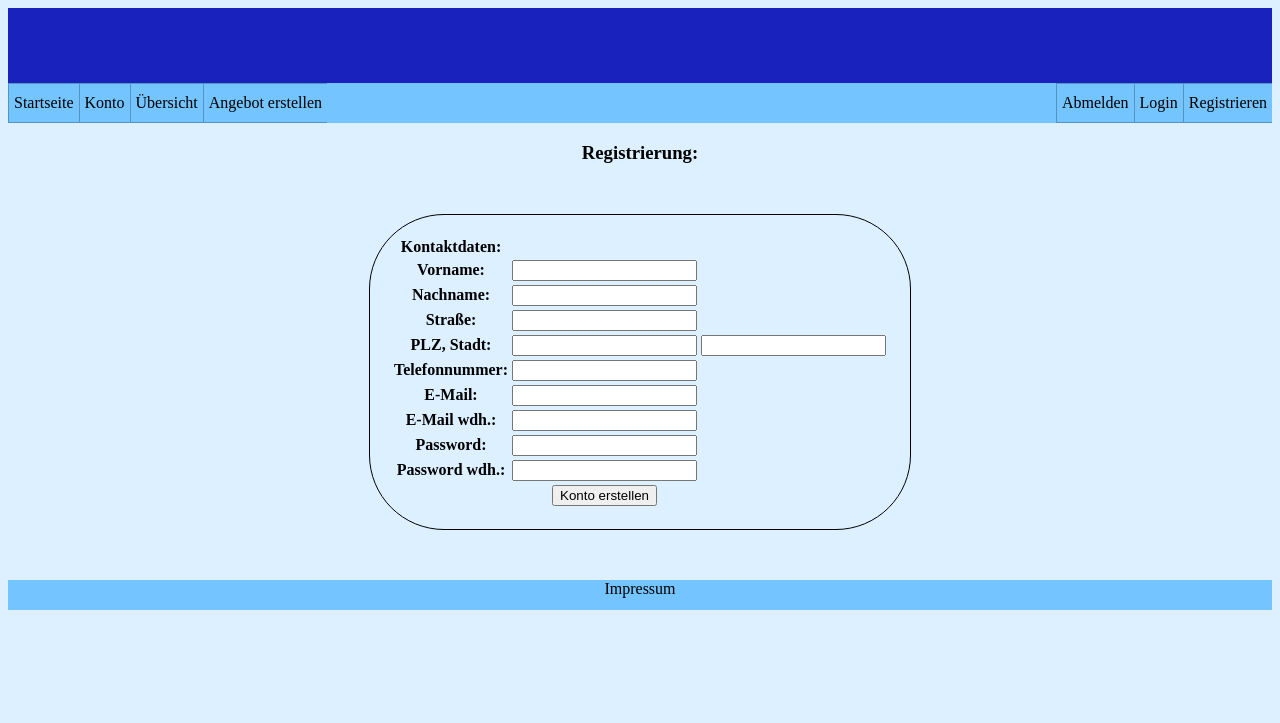
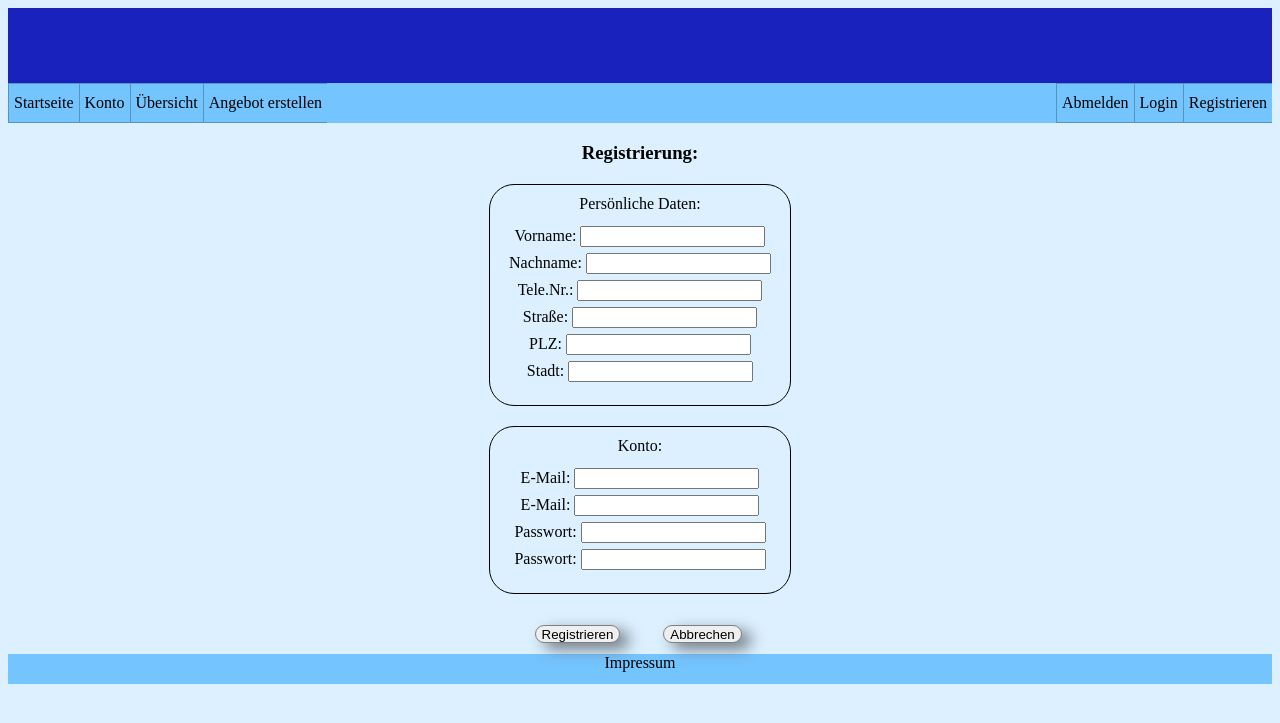
Before and after one commit to Niviera/Website, a PHP site: page /konto_erstellen.php in a window 1280 px wide. Shown: the top 723 px of the page. Run offline with PHP 8.4, Linux system fonts and the light colour scheme; lists and menus that the app fills with data are empty.

Commit message:
update: Registrierung bearbeitet und section used

```diff
--- /dev/null
+++ b/CSS/registrierung.css
@@ -0,0 +1,56 @@
+/* Stylesheet für die Registrierung */
+.RegisterContainerMain {
+    width: 100%;
+    text-align: center;
+}
+
+.RegisterContainerMain legend{
+    margin-bottom: 10px;
+    margin-top: 10px;
+}
+
+.ContainerRubrik input, label {
+    margin-top: 3px;
+    margin-bottom: 3px;
+}
+
+.RegisterContainerMain .ContainerRubrik {
+    border:1px solid black;
+    border-radius: 25px;
+    width: 300px;
+    padding-bottom: 20px;
+    margin-top: 20px;
+    margin-bottom: 20px;
+    margin-left: auto;
+    margin-right: auto;
+}
+.RegisterContainerMain .ContainerButtons{
+    margin-right:auto;
+    margin-left: auto;
+    border: 0px solid black;
+    width: 250px;
+    height: 40px;
+    display: grid;
+    grid-template-rows: 40px;
+    grid-template-columns: 125px 125px;
+}
+
+
+
+.RegisterContainerMain .zurueckButton{
+    padding-left: 6px;
+    padding-right: 6px;
+    padding-bottom: 0px;
+    padding-top: 1px;
+    margin:auto;
+    font-family: Arial;
+    font-size: 13.3333px;
+    border:1px solid grey;
+    background-color: #efefef;
+    border-radius: 25px;
+    color: black;
+    max-height:25px;
+    max-width:100px;
+    text-decoration: none;
+    box-shadow: 9px 6px 15px #6E7880;
+}
--- a/Ressourcen/footer.php
+++ b/Ressourcen/footer.php
@@ -1,3 +1,5 @@
-<div class="footer" style="background-color: #74c4ff; height: 30px">
-    <a href="impressum.php"> Impressum </a>
-</div>
+<footer>
+    <div class="footer" style="background-color: #74c4ff; height: 30px">
+        <a href="impressum.php"> Impressum </a>
+    </div>
+</footer>
--- a/Ressourcen/header.php
+++ b/Ressourcen/header.php
@@ -1,6 +1,8 @@
+<header>
       <div id="header" style="display:flex;background-color: #1922bd; height: 75px; align-content:center">
-
       </div>
+</header>
+<nav>
       <div class="navi desktop">
             <ul>
                   <li><a href="index.php">Startseite</a></li>
@@ -32,3 +34,4 @@
                   </div>
             </div>
       </div>
+</nav>
--- a/konto_erstellen.php
+++ b/konto_erstellen.php
@@ -9,84 +9,67 @@
 
     <!-- Stylesheets -->
     <link rel="stylesheet" type="text/css" href="CSS/style.css">
+    <link rel="stylesheet" type="text/css" href="CSS/registrierung.css">
 </head>
 
 <body>
+    <div class="RegisterContainerMain">
         <!-- Header -->
         <?php
         include "Ressourcen/header.php";
         ?>
         <!-- Steiten inhalt -->
-    <center>
-        <div>
         <h3>Registrierung:</h3>
+        <form>
+            <div class="ContainerRubrik">
+                <legend style="margin-top: 10px;">Persönliche Daten:</legend>
+                <label for="vorname">Vorname:</label>
+                <input id="vorname" type="text" required>
+                <br>
+                <label for="nachname">Nachname:</label>
+                <input id="nachname" type="text">
+                <br>
+                <label for="tele">Tele.Nr.:</label>
+                <input id="tele" type="number">
+                <br>
+                <label for="straße">Straße:</label>
+                <input id="straße" type="text">
+                <br>
+                <label for="plz">PLZ:</label>
+                <input id="plz" type="number">
+                <br>
+                <label for="stadt">Stadt:</label>
+                <input id="stadt" type="text">
             </div>
-        <div style="border: 1px solid black;border-radius:75px ;width: 500px; margin: 50px; padding:20px">
-            <form>
-                <table>
-                    <tr>
-                        <th>Kontaktdaten:</th>
-                        <th></th>
-                        <th></th>
-                    </tr>
-                    <tr>
-                        <th>Vorname:</th>
-                        <th><input type="text"></th>
-                        <th></th>
-                    </tr>
-                    <tr>
-                        <th>Nachname:</th>
-                        <th><input type="text"></th>
-                        <th></th>
-                    </tr>
-                    <tr>
-                        <th>Straße:</th>
-                        <th><input type="text"></th>
-                        <th></th>
-                    </tr>
-                    <tr>
-                        <th>PLZ, Stadt:</th>
-                        <th><input type="number"></th>
-                        <th><input type="number"></th>
-                    </tr>
-                    <tr>
-                        <th>Telefonnummer:</th>
-                        <th><input type="number"></th>
-                        <th></th>
-                    </tr>
-                    <tr>
-                        <th>E-Mail:</th>
-                        <th><input type="email" required></th>
-                        <th></th>
-                    </tr>
-                    <tr>
-                        <th> E-Mail wdh.: </th>
-                        <th><input type="email" required></th>
-                        <th></th>
-                    </tr>
-                    <tr>
-                        <th> Password: </th>
-                        <th> <input type="password" required></th>
-                        <th></th>
-                    </tr>
-                    <tr>
-                        <th>Password wdh.:</th>
-                        <th><input type="password" required></th>
-                        <th></th>
-                    </tr>
-                    <tr>
-                        <th></th>
-                        <th><Button>Konto erstellen</button></th>
-                        <th></th>
-                    </tr>
-                </table>
+
+            <div class="ContainerRubrik">
+                <legend>Konto:</legend>
+                <label for="eMail">E-Mail:</label>
+                <input id="eMail" type="email" required>
+                <br>
+                <label for="eMailwdh">E-Mail:</label>
+                <input id="eMailwdh" type="email" required>
+                <br>
+                <label for="passwort">Passwort:</label>
+                <input id="passwort" type="password" required>
+                <br>
+                <label for="passwortwdh">Passwort:</label>
+                <input id="passwortwhd" type="password" required>
+            </div>
+            <div class="ContainerButtons">
+                <button class="zurueckButton">Registrieren</button>
+                <a href="index.php" class="zurueckButton">Abbrechen</a>
+            </div>
         </form>
+
     </div>
-    </center>
     <!-- footer -->
+    <footer>
         <?php
         include "Ressourcen/footer.php";
         ?>
+    </footer>
+
 </body>
 
 </html>
```
Also changed, not shown: CSS/style.css (+18 -15 lines). Lines whose indentation alone changed are shown as unchanged.
